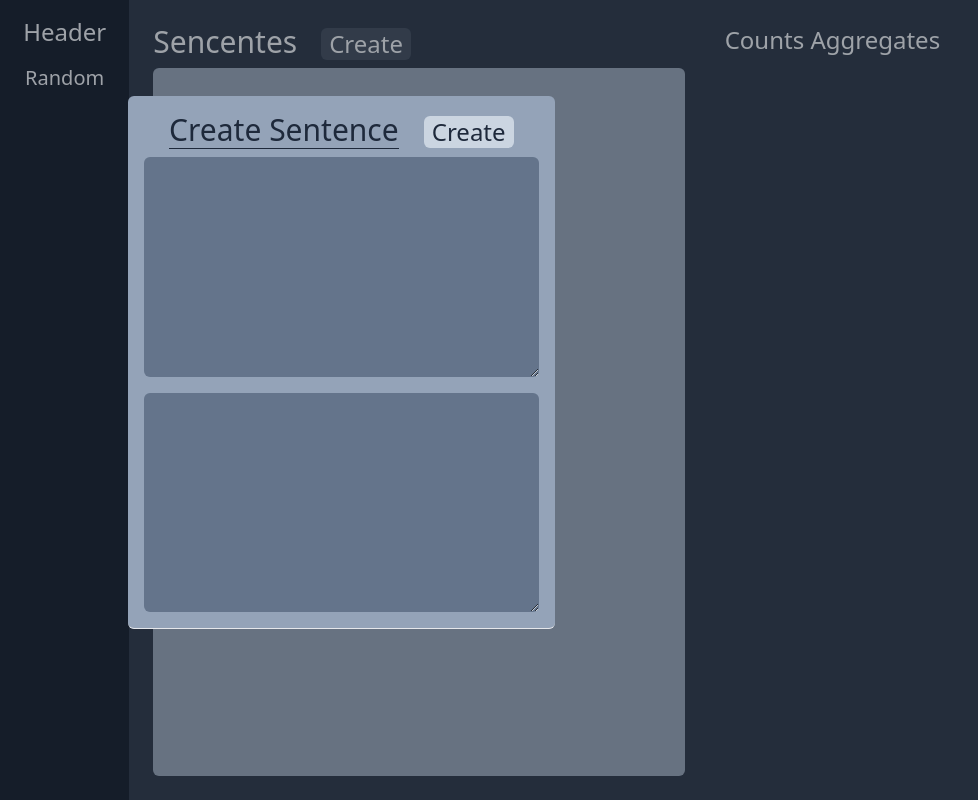
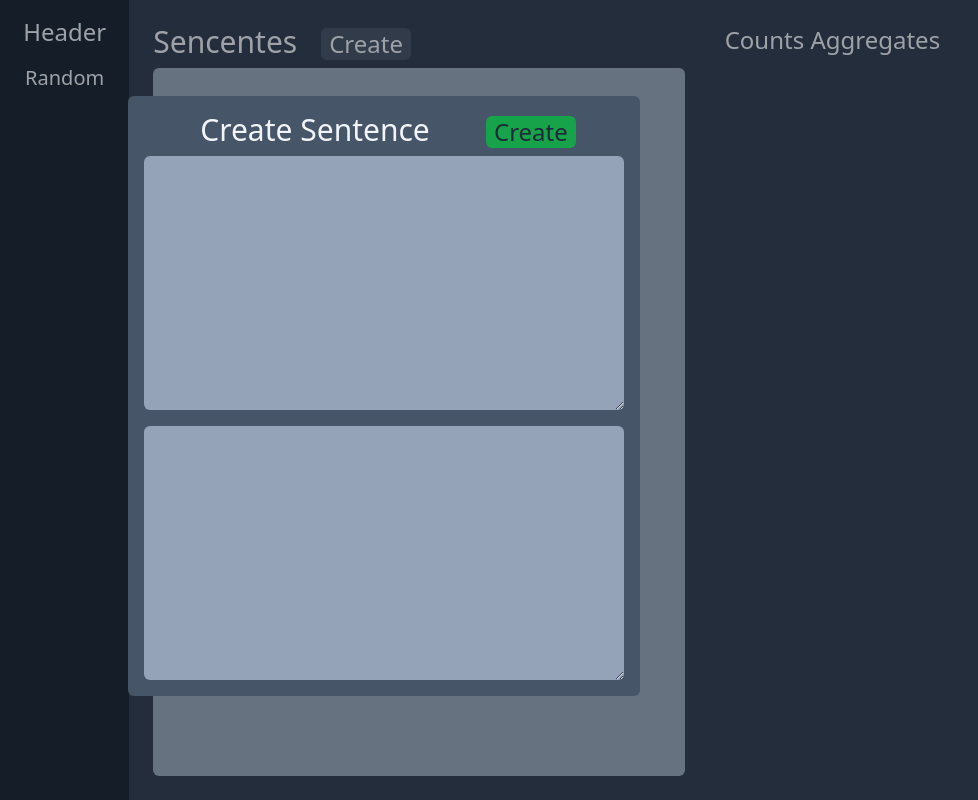
Before and after one commit to Lootmann/EnglishMaster, a React (Vite) app in the folder frontend/: page / in a window 1280 px wide. Both pictures are taken after a click on the button "Create". Shown: the whole page, without its empty margins (0-978 px from the left). Built offline with nearby package versions, Linux system fonts and the light colour scheme; no server answers.

Commit message:
frontend: InputForm - change color for readability

```diff
--- a/frontend/src/components/InputForm.tsx
+++ b/frontend/src/components/InputForm.tsx
@@ -45,17 +45,17 @@ export function InputForm({
           onClick={() => handleModal(false)}
         >
           <div
-            className="flex flex-col relative top-24 left-32 h-2/3 w-1/3 gap-2 p-4 bg-slate-400 border-b rounded-md text-slate-800 text-xl"
+            className="flex flex-col relative top-24 left-32 h-3/4 w-2/5 gap-2 p-4 bg-slate-600 rounded-md text-slate-800 text-xl"
             onClick={(e) => e.stopPropagation()}
           >
             <header className="flex justify-evenly items-baseline">
-              <h2 className="text-center border-b border-slate-800 text-3xl">
+              <h2 className="text-center text-slate-100 text-3xl rounded-md px-2">
                 Create Sentence
               </h2>
               <input
                 type="button"
                 value="Create"
-                className="text-2xl px-2 bg-slate-300 hover:bg-green-600 transition-all rounded-md"
+                className="text-2xl px-2 bg-green-600 hover:bg-green-400 transition-all rounded-md"
                 onClick={(e) => handleSubmit(e)}
               />
             </header>
@@ -65,14 +65,14 @@ export function InputForm({
                 name="text"
                 id="text"
                 onChange={(e) => handleChange(e)}
-                className="flex-1 bg-slate-500 rounded-md p-2 outline-none text-2xl"
+                className="flex-1 bg-slate-400 rounded-md p-2 outline-none text-2xl"
               ></textarea>
 
               <textarea
                 name="translation"
                 id="translation"
                 onChange={(e) => handleChange(e)}
-                className="flex-1 bg-slate-500 rounded-md p-2 outline-none text-2xl"
+                className="flex-1 bg-slate-400 rounded-md p-2 outline-none text-2xl"
               ></textarea>
             </form>
           </div>
```
